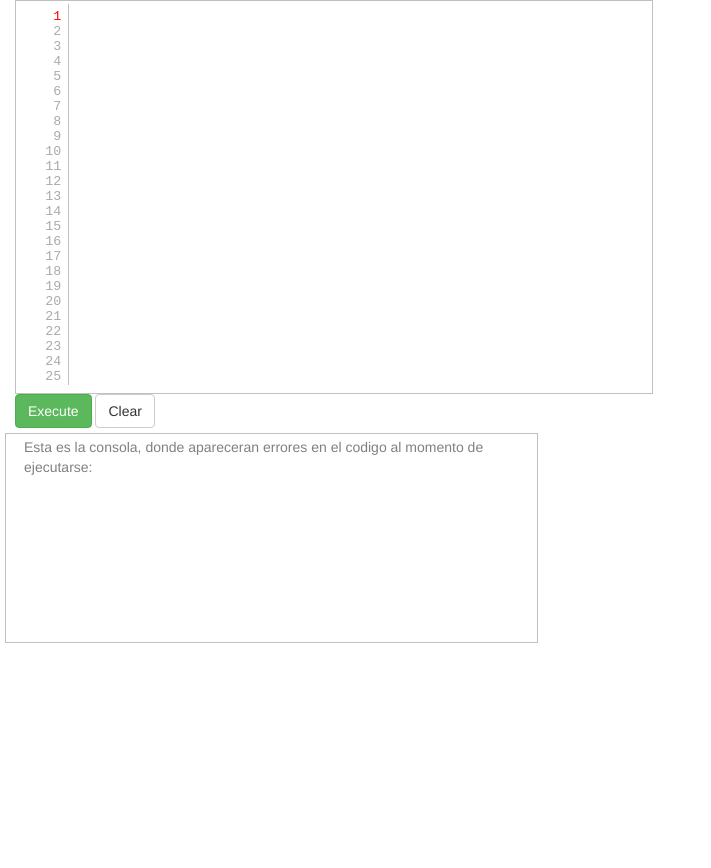
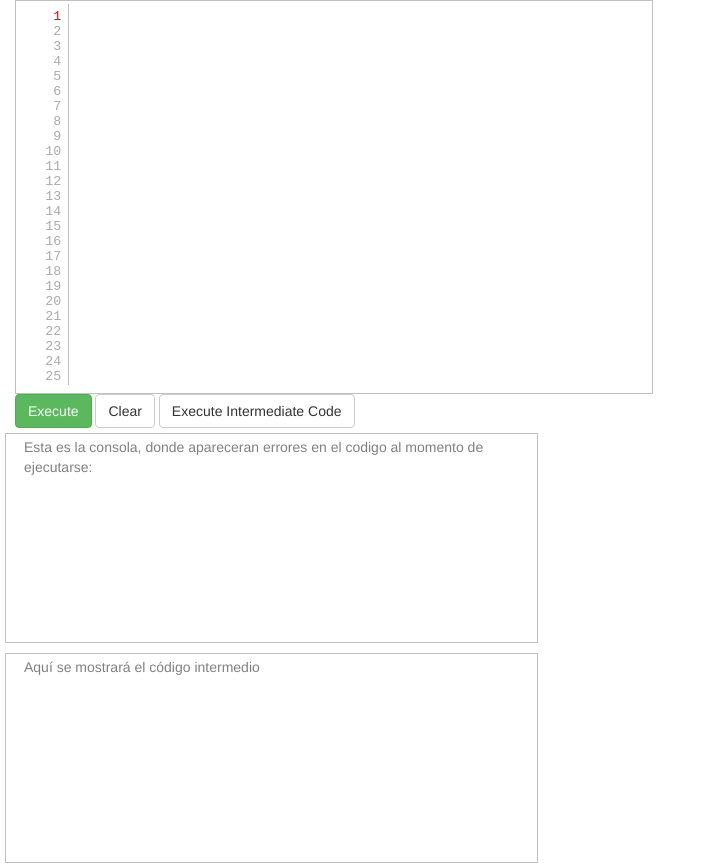
Before and after one commit to BDYLL/Card_Compiler, a plain HTML site: page index.html in a window 1280 px wide. Shown: the whole page, without its empty margins (0-711 px from the left). Before the commit the page ends 800 px from the top, so only its background shows below. Drawn offline with nearby package versions, Linux system fonts and the light colour scheme.

Commit message:
Added simple parser for intermediate code, button to execute it and a text box for displaying the resulting intermediate code.

```diff
--- a/app.js
+++ b/app.js
@@ -98,6 +98,22 @@ function testText() {
 function clearText(){
 	document.getElementById("consoleText").innerHTML = "";
 	document.getElementById("consoleText").innerHTML = "Esta es la consola, donde apareceran errores en el codigo al momento de ejecutarse: <br>";
+}
+
+function executeIntermediateCode(){
+	let intermediate=document.getElementById("codeArea").value;
+	let arr = intermediate.split("\n");
+	arr=arr.filter(s=>s!=="");
+	let codInt = [];
+
+	arr.forEach(s=>codInt.push(parseInt(s)));
+
+	console.log(codInt.length);
+	codInt.forEach(s=>console.log(s));
+
+
+
+
 }
 
 function checkCode(code) {
@@ -510,6 +526,7 @@ function mainFunction(){
 	demand("}");
 	codIntermedio[i++]=FIN;
 	printIntermediateCode();
+	codIntermedio.forEach(s=>console.log(s));
 }
 
 function body() {
--- a/css/index.css
+++ b/css/index.css
@@ -10,6 +10,12 @@
     color: grey;
 }
 
+#codIntConsole{
+    padding:3px;
+    color: grey;
+}
+
+
 .consoleError{
     color:red
 }
--- a/index.html
+++ b/index.html
@@ -28,11 +28,15 @@
                         <textarea class="lined" id="codeArea" rows="25" cols="76"></textarea>
                         <button type="button" class="btn btn-success" onclick="testText()">Execute</button>
                         <button type="button" class="btn btn-default" onclick="clearText()">Clear</button>
+                        <button type="button" class="btn btn-default" onclick="executeIntermediateCode()">Execute Intermediate Code</button>
                     </div>
                 </div>
                 <div class="row">
                     <div class="col-md-12 console">
                         <p id="consoleText">Esta es la consola, donde apareceran errores en el codigo al momento de ejecutarse: <br></p>
+                    </div>
+                    <div class="col-md-12 console">
+                        <p id="codIntConsole">Aquí se mostrará el código intermedio</p>
                     </div>
                 </div>
             </div>
```
